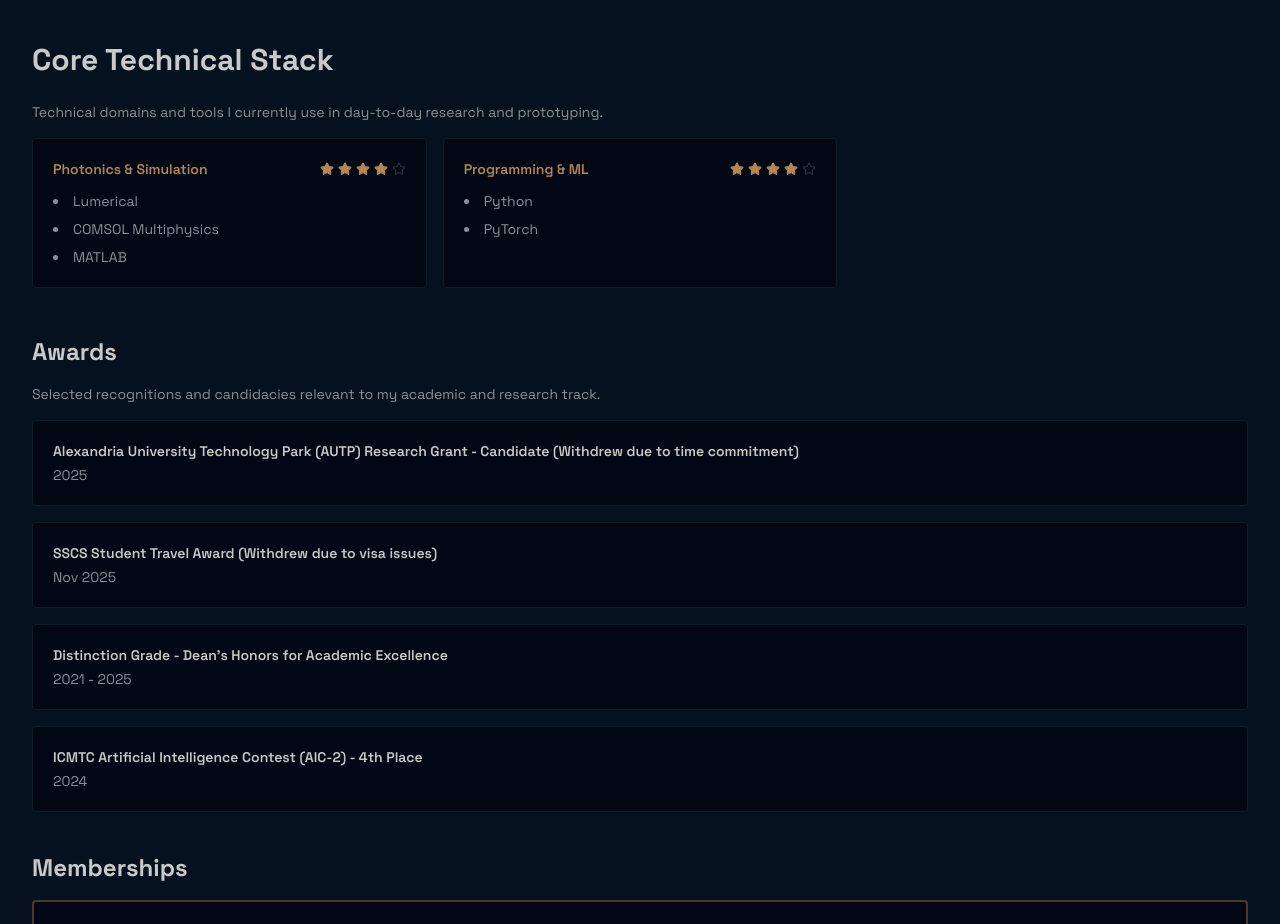
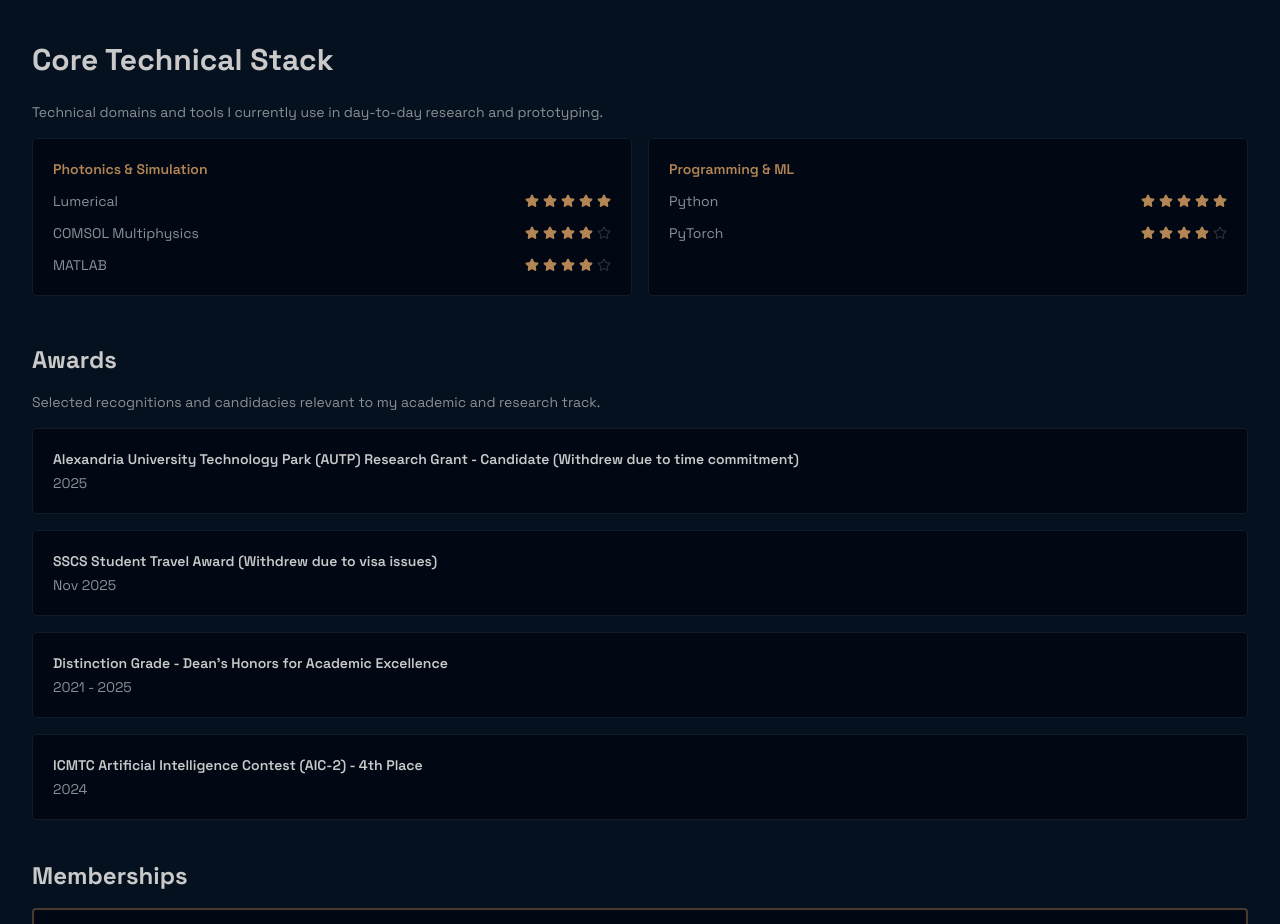
Before and after one commit to iabdul-aal/iabdul-aal.github.io, a Next.js app: page /about in a window 1280 px wide. Shown: the part 2260-3184 px from the top of the page. Built offline with nearby package versions, Linux system fonts and the light colour scheme.

Commit message:
Show per-tool star levels and use two-column skills layout

```diff
--- a/app/about/page.tsx
+++ b/app/about/page.tsx
@@ -185,13 +185,18 @@ export default async function AboutPage() {
   const technicalStack = [
     {
       label: "Photonics & Simulation",
-      level: 4,
-      items: ["Lumerical", "COMSOL Multiphysics", "MATLAB"],
+      items: [
+        { name: "Lumerical", level: 5 },
+        { name: "COMSOL Multiphysics", level: 4 },
+        { name: "MATLAB", level: 4 },
+      ],
     },
     {
       label: "Programming & ML",
-      level: 4,
-      items: ["Python", "PyTorch"],
+      items: [
+        { name: "Python", level: 5 },
+        { name: "PyTorch", level: 4 },
+      ],
     },
   ]
 
@@ -374,23 +379,23 @@ export default async function AboutPage() {
           <p className="text-sm text-muted-foreground mb-4">
             Technical domains and tools I currently use in day-to-day research and prototyping.
           </p>
-          <div className="grid grid-cols-1 sm:grid-cols-2 xl:grid-cols-3 gap-4">
+          <div className="grid grid-cols-1 md:grid-cols-2 gap-4">
             {technicalStack.map((item) => (
               <article key={item.label} className="p-5 rounded-xl border border-border bg-background">
-                <div className="flex items-center justify-between gap-3 mb-3">
-                  <p className="text-sm font-semibold text-accent">{item.label}</p>
-                  <div className="flex items-center gap-1" aria-label={`Skill level ${item.level} out of 5`}>
-                    {[1, 2, 3, 4, 5].map((rank) => (
-                      <Star
-                        key={rank}
-                        className={`w-3.5 h-3.5 ${rank <= item.level ? "text-accent fill-current" : "text-muted-foreground/30"}`}
-                      />
-                    ))}
-                  </div>
-                </div>
-                <ul className="space-y-2 text-sm text-muted-foreground list-disc list-inside">
+                <p className="text-sm font-semibold text-accent mb-3">{item.label}</p>
+                <ul className="space-y-3 text-sm text-muted-foreground">
                   {item.items.map((tool) => (
-                    <li key={tool}>{tool}</li>
+                    <li key={tool.name} className="flex items-center justify-between gap-3">
+                      <span>{tool.name}</span>
+                      <span className="flex items-center gap-1" aria-label={`${tool.name} level ${tool.level} out of 5`}>
+                        {[1, 2, 3, 4, 5].map((rank) => (
+                          <Star
+                            key={rank}
+                            className={`w-3.5 h-3.5 ${rank <= tool.level ? "text-accent fill-current" : "text-muted-foreground/30"}`}
+                          />
+                        ))}
+                      </span>
+                    </li>
                   ))}
                 </ul>
               </article>
```
